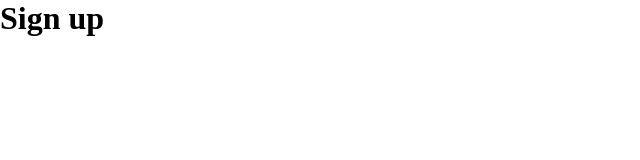
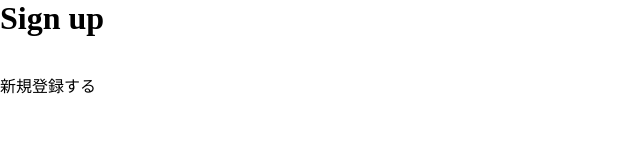
Before and after one commit to kyohei0423/stress-note-frontend, a Next.js app: page /signup in a window 1280 px wide. Shown: the top 160 px of the page, without its empty margins (0-640 px from the left). Built offline with nearby package versions, Linux system fonts and the light colour scheme.

Commit message:
Add form with react-hook-form

```diff
--- a/pages/signup.tsx
+++ b/pages/signup.tsx
@@ -1,8 +1,38 @@
+import Layout from "@atoms/layout";
+import { useForm } from "react-hook-form";
+
+type FormData = {
+  email: string;
+  password: string;
+};
+
 function Signup() {
+  const { register, handleSubmit, errors } = useForm<FormData>();
+
+  const onSubmit = async (data: FormData) => {
+  };
+
   return (
-    <div>
+    <Layout subTitle="新規登録">
       <h1>Sign up</h1>
-    </div>
+      <form onSubmit={handleSubmit(onSubmit)}>
+        <div>
+          <input type="email" name="email" ref={register({ required: true })} />
+          {errors.email && <span>メールアドレスは必須です</span>}
+        </div>
+        <div>
+          <input
+            type="password"
+            name="password"
+            ref={register({ required: true })}
+          />
+          {errors.password && <span>パスワードは必須です</span>}
+        </div>
+        <div>
+          <input type="submit" value="新規登録する" />
+        </div>
+      </form>
+    </Layout>
   );
 }
 
```
Also changed, not shown: infra/firebase/index.ts (added, +29 -0 lines).
